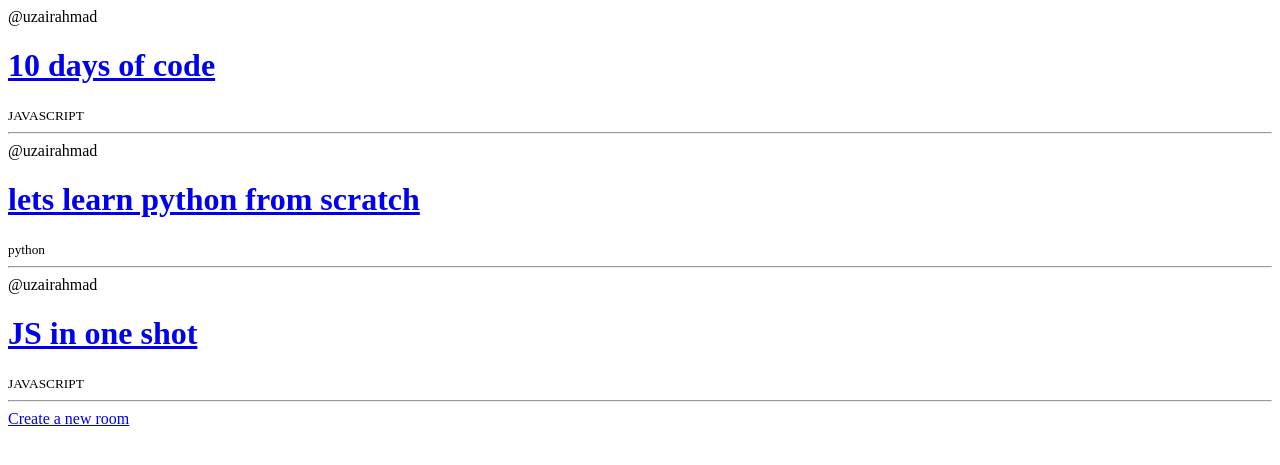
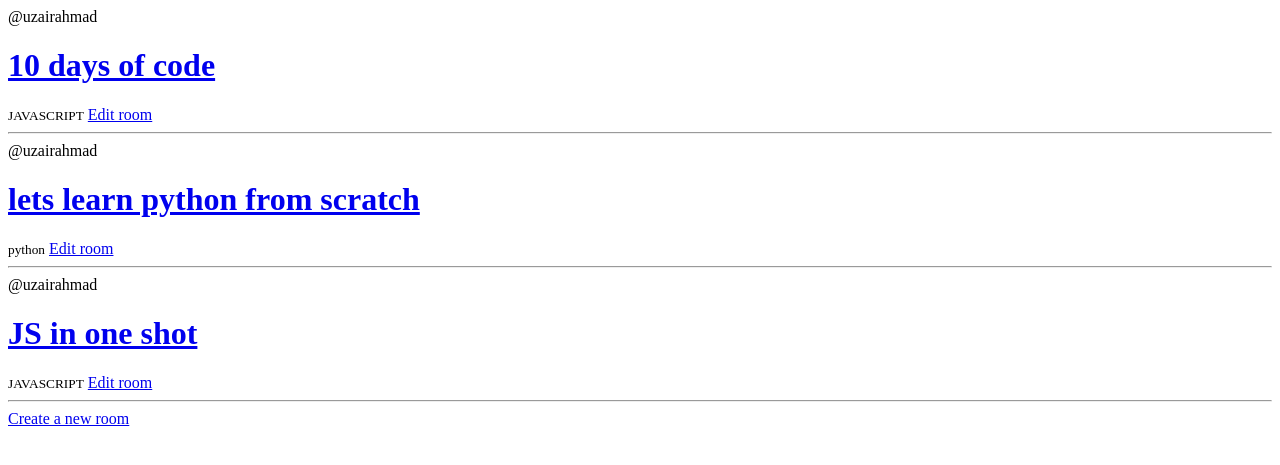
Before and after one commit to UzairAhmad1434/Studybuddy, a Django app: page / in a window 1280 px wide. Shown: the top 465 px of the page. Run offline with Django 5.2, Linux system fonts and the light colour scheme; data comes from the database, SQL or seed files in the repository; both versions use the stored data as it was after the commit.

Commit message:
update function

```diff
--- a/base/templates/base/home.html
+++ b/base/templates/base/home.html
@@ -3,8 +3,10 @@
   <span>@{{room.host.username}}</span>
   <h1><a href="{% url 'room' room.id %}">{{room.name}}</a></h1>
   <small>{{room.topic}}</small>
+  <a href="{% url 'updateRoom' room.id %}">Edit room</a>
   <hr />
 </div>
 {% endfor %}
 <a href="{% url 'createRoom' %}">Create a new room</a>
+
 {% endblock %}
--- a/base/urls.py
+++ b/base/urls.py
@@ -5,4 +5,5 @@ urlpatterns = [
     path('', views.home, name='home'),
     path('room/<int:room_id>', views.room_view, name='room'),
     path('create_room/', views.create_room, name='createRoom'),
+    path('update_room/<int:room_id>', views.update_room, name='updateRoom'),
 ]
--- a/base/views.py
+++ b/base/views.py
@@ -16,6 +16,17 @@ def create_room(request):
         if form.is_valid():
             form.save()
             return redirect('home')
-    else:
+
         form = RoomForm()
     return render(request, 'base/room_form.html', {'form': form})
+
+def update_room(request, room_id):
+    room = get_object_or_404(Room, pk=room_id)
+    if request.method == 'POST':
+        form = RoomForm(request.POST, instance=room)
+        if form.is_valid():
+            form.save()
+            return redirect('room', room_id=room.id)
+    else:
+        form = RoomForm(instance=room)
+    return render(request, 'base/room_form.html', {'form': form})
```
Also changed, not shown: db.sqlite3.
